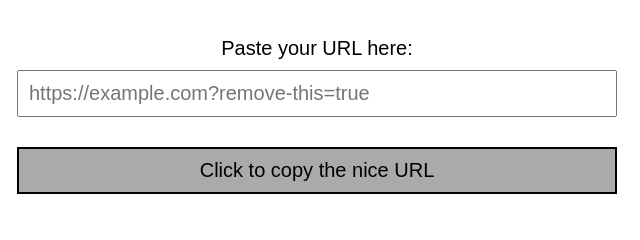
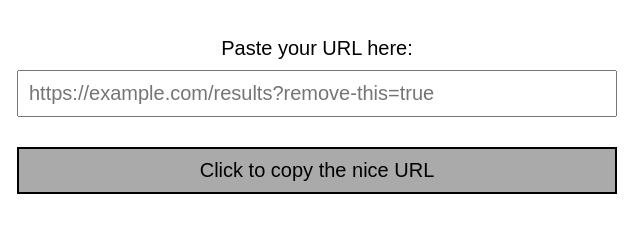
Before and after one commit to jenweber/url-chopper, a website: page index.html in a window 1280 px wide. Shown: the part 149-389 px from the top of the page, 323-963 px from the left. Drawn offline with Linux system fonts and the light colour scheme.

Commit message:
edit placeholder text
Made a nitpicky change to the placeholder text.

```diff
--- a/index.html
+++ b/index.html
@@ -16,7 +16,7 @@
     <div>
         <label for="url-input">Paste your URL here:</label>
         <div class="wrapper">
-          <input id="url-input" type="text" placeholder="https://example.com?remove-this=true" />
+          <input id="url-input" type="text" placeholder="https://example.com/results?remove-this=true" />
           <button id="copy-button">Click to copy the nice URL</button>
         </div>
       </div>
```
